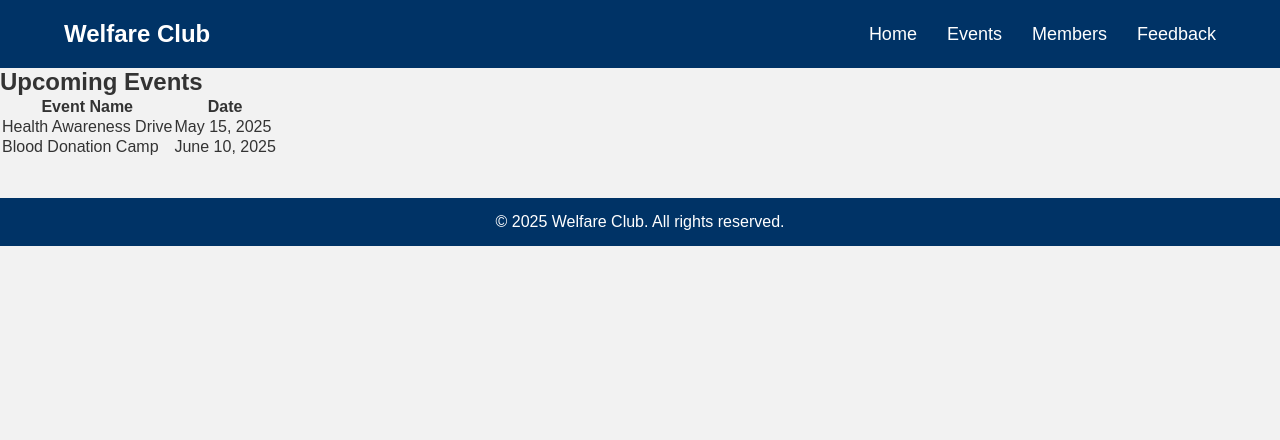
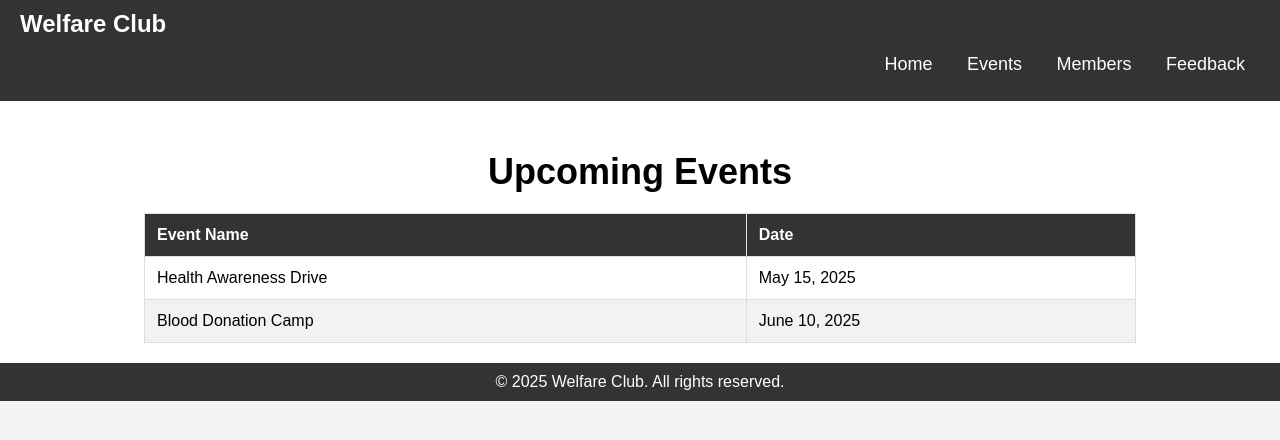
Before and after one commit to Vedant-Manna/welfare-club-iitg.odp, a plain HTML site: page events.html in a window 1280 px wide. Drawn offline with Linux system fonts and the light colour scheme.

Commit message:
Update events.html

```diff
--- a/events.html
+++ b/events.html
@@ -2,8 +2,99 @@
 <html lang="en">
 <head>
   <meta charset="UTF-8">
+  <meta name="viewport" content="width=device-width, initial-scale=1.0">
   <title>Welfare Club - Events</title>
-  <link rel="stylesheet" href="style.css">
+
+  <style>
+    /* General Styling */
+    body {
+      font-family: Arial, sans-serif;
+      margin: 0;
+      padding: 0;
+      background-color: #f4f4f4;
+    }
+
+    header {
+      background-color: #333;
+      padding: 10px 20px;
+      color: white;
+    }
+
+    header .logo {
+      font-size: 24px;
+      font-weight: bold;
+    }
+
+    .nav-links {
+      list-style: none;
+      padding: 0;
+      text-align: right;
+    }
+
+    .nav-links li {
+      display: inline;
+      margin: 0 15px;
+    }
+
+    .nav-links a {
+      color: white;
+      text-decoration: none;
+      font-size: 18px;
+    }
+
+    nav a:hover {
+      text-decoration: underline;
+    }
+
+    /* Main Content */
+    main {
+      padding: 20px;
+      background-color: #fff;
+    }
+
+    h1 {
+      text-align: center;
+      font-size: 36px;
+      margin-bottom: 20px;
+    }
+
+    table {
+      width: 80%;
+      margin: 0 auto;
+      border-collapse: collapse;
+    }
+
+    th, td {
+      padding: 12px;
+      text-align: left;
+      border: 1px solid #ddd;
+    }
+
+    th {
+      background-color: #333;
+      color: white;
+    }
+
+    tr:nth-child(even) {
+      background-color: #f2f2f2;
+    }
+
+    tr:hover {
+      background-color: #ddd;
+    }
+
+    /* Footer */
+    footer {
+      text-align: center;
+      padding: 10px;
+      background-color: #333;
+      color: white;
+    }
+
+    footer p {
+      margin: 0;
+    }
+  </style>
 </head>
 <body>
   <header>
```
